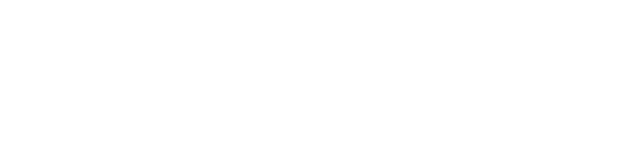
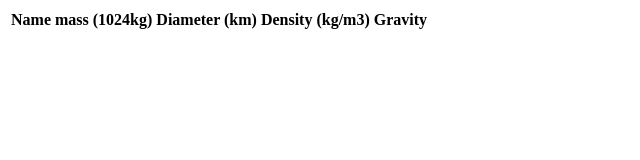
Before and after one commit to kaksdkasdk/kaksdkasdk.github.io, a plain HTML site: page lab2/part1/index.html in a window 1280 px wide. Shown: the whole page, without its empty margins (0-640 px from the left). Drawn offline with Linux system fonts and the light colour scheme.

Commit message:
table data

```diff
--- a/lab2/part1/index.html
+++ b/lab2/part1/index.html
@@ -12,7 +12,63 @@ My first HTML assignment-->
 <head>
 
 </head>
+<table>
+<tr>
+    <th>
+        Name
+    </th>
+    <th>
+        mass (1024kg)
+    </th>
+    <th>
+        Diameter (km)
+    </th>
+    <th>
+        Density (kg/m3)
+    </th>
+    <th>
+        Gravity
+    </th>
+    <th>
 
+    </th>
+    <th>
+
+    </th>
+    <th>
+
+    </th>
+</tr>
+<tr>
+    <td>
+
+    </td>
+    <td>
+
+    </td>
+    <td>
+
+    </td>
+    <td>
+
+    </td>
+    <td>
+
+    </td>
+    <td>
+
+    </td>
+    <td>
+
+    </td>
+    <td>
+
+    </td>
+    <td>
+
+    </td>
+</tr>
+</table>
 <body>
 
 </body>
```
